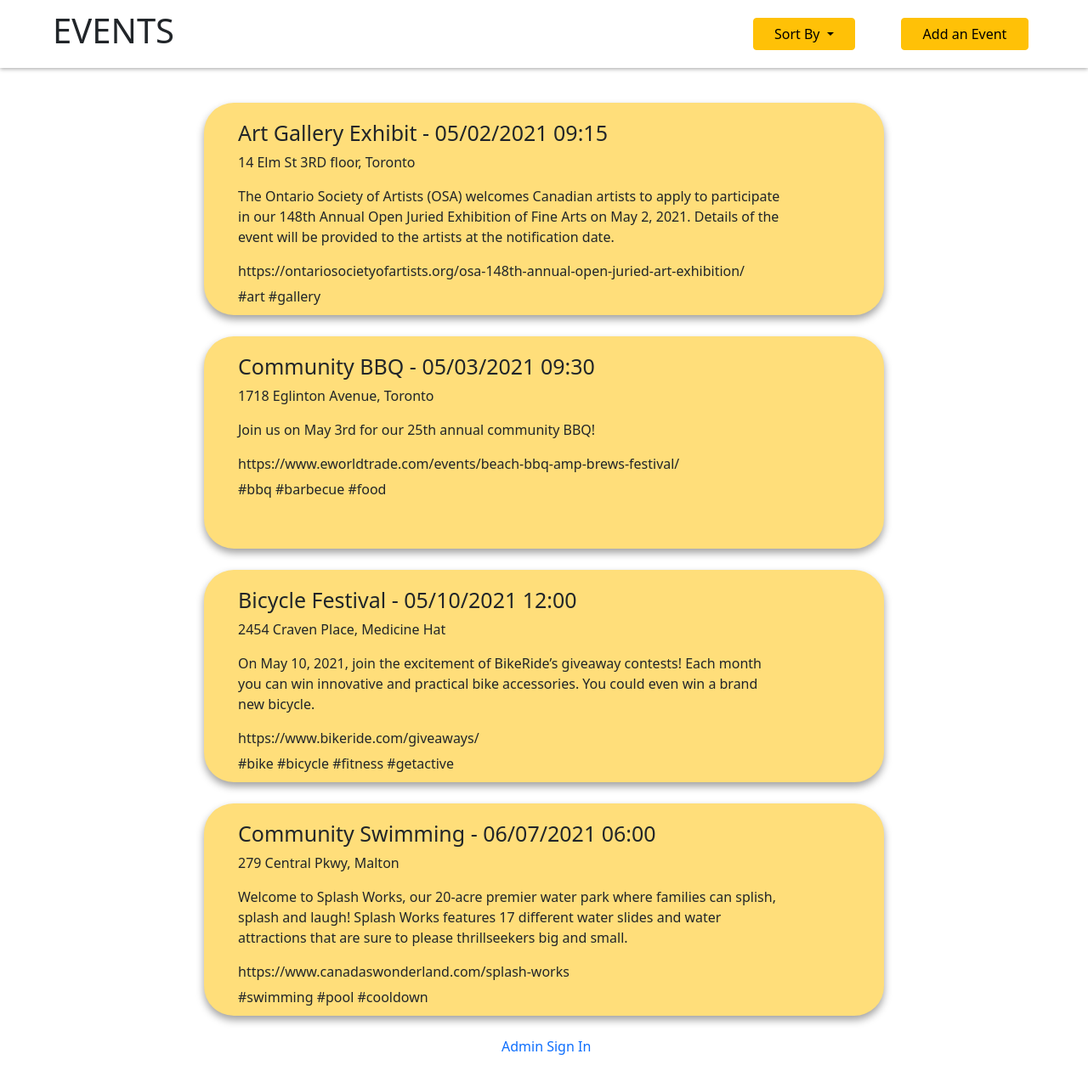
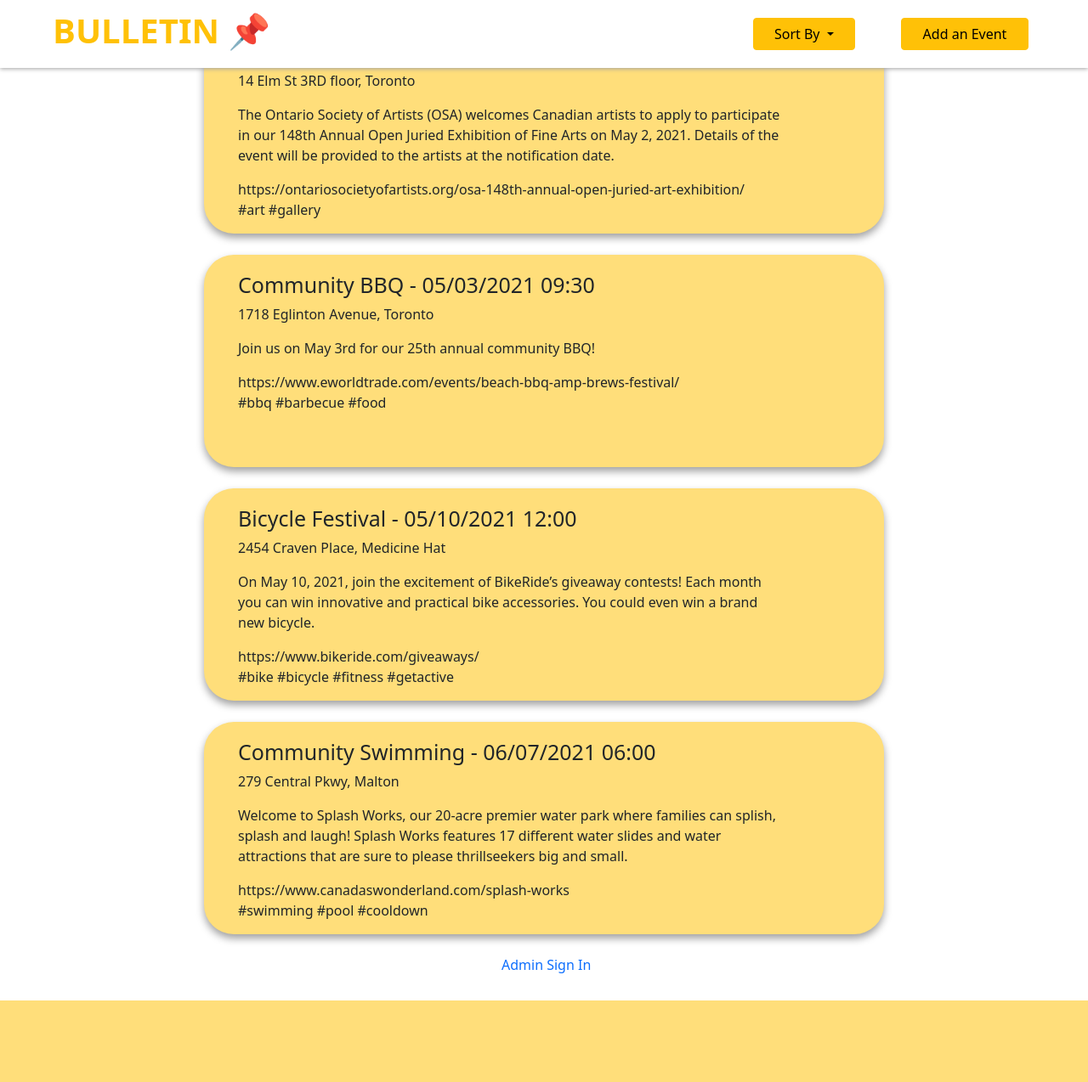
Before and after one commit to Jaxz102/bulletin, a Flask app: page / in a window 1280 px wide. Shown: the whole page at 85% size. After the commit the page ends 1178 px from the top, so only its background shows below. Run offline with Flask 2, Linux system fonts and the light colour scheme.

Commit message:
Did Title Styles

```diff
--- a/app.py
+++ b/app.py
@@ -11,8 +11,8 @@
     ["Art Gallery Exhibit", datetime.datetime(2021, 5, 2, 9, 15), "14 Elm St 3RD floor, Toronto", "The Ontario Society of Artists (OSA) welcomes Canadian artists to apply to participate in our 148th Annual Open Juried Exhibition of Fine Arts on May 2, 2021. Details of the event will be provided to the artists at the notification date.", "https://ontariosocietyofartists.org/osa-148th-annual-open-juried-art-exhibition/", "#art #gallery"]
 ]
 proposed = [
-    ["Community Church Session", datetime.datetime(2021, 6, 3, 9, 30), "Location", "Description", "Link", "#church #god #unity"],
-    ["Community Lunch", datetime.datetime(2021, 6, 3, 11, 30), "Location", "Description", "Link", "#lunch #yum #food"]
+    ["Church Session", datetime.datetime(2021, 6, 3, 9, 30), "3777  Baker Street, Owen Sound", "Join in on the worship and community outreach at Toronto Alliance Church (TAC)! We are committed to serving in the downtown community every two months. As a volunteer, you can pray, go downtown to serve a meal, provide food, or give money to go toward TTC bus tokens and fresh fruit.", "https://uachome.org/tac", "#church #god #unity"],
+    ["Community Lunch", datetime.datetime(2021, 6, 3, 11, 30), "2461  Fallon Drive, Stoney Point", "Grace Church invites you to its free monthly community lunch. Join us for a lunch of delicious soup, freshly baked rolls, a drink and dessert. Due to COVID, lunch will be take-out to enjoy in the privacy of your home. Safety protocols in place.", "https://www.toronto.com/events/10300431-991922-free-community-lunch/", "#lunch #yum #food"]
 ]
 
 def date_str(lst):
--- a/templates/add.html
+++ b/templates/add.html
@@ -13,7 +13,7 @@
     <body style="position: relative;">
         <nav class="navbar navbar-light bg-white align-items-center container-fluid" style="height: 80px; top: 0;">
             <!-- Navbar content -->
-            <a href="/" style="text-decoration: none; margin-left: 50px;"><h1 class="text-dark">ADD EVENTS</h1></a>
+            <a href="/" style="text-decoration: none; margin-left: 50px;"><h1 class="text-warning fw-bold">ADD EVENTS</h1></a>
             <div class="float-md-end me-5">
                 <a style="text-decoration: none; margin-right: 10px;" href="/"><button class="btn btn-outline-warning topcustom" style="width: 100px;">Go Back</button></a>
             </div>
--- a/templates/admin.html
+++ b/templates/admin.html
@@ -16,7 +16,7 @@
     <body style="position: relative;">
         <nav class="navbar navbar-light bg-white align-items-center container-fluid" style="height: 80px; position: fixed; top: 0; z-index: 2;">
             <!-- Navbar content -->
-            <a href="/" style="text-decoration: none; margin-left: 50px;"><h1 class="text-dark">ADMIN PANEL</h1></a>
+            <a href="/" style="text-decoration: none; margin-left: 50px;"><h1 class="text-warning fw-bold">ADMIN PANEL</h1></a>
             <div class="float-md-end me-5">
                 <a style="text-decoration: none; margin-right: 10px;" href="/login"><button class="btn btn-outline-warning topcustom" style="width: 100px;">Logout</button></a>
             </div>
@@ -34,8 +34,7 @@
             <div style="margin-left: 40px;">
                 <p>{{ event[2] }}</p>
                 <p>{{ event[3] }}</p>
-                <p>{{ event[4] }}</p>
-                <p>{{ event[5] }}</p>
+                <p>{{ event[4] }}<br>{{ event[5] }}</p>
             </div>
         </form>
         {% endfor %}
--- a/templates/index.html
+++ b/templates/index.html
@@ -18,7 +18,7 @@
     <body>
         <nav class="navbar navbar-light bg-white align-items-center container-fluid" style="height: 80px; position: fixed; top: 0;">
             <!-- Navbar content -->
-            <a href="/" style="text-decoration: none; margin-left: 50px;"><h1 class="text-dark">EVENTS</h1></a>
+            <a href="/" style="text-decoration: none; margin-left: 50px;"><h1 class="text-warning fw-bolder">BULLETIN 📌</h1></a>
             <div class="float-end me-5" style="position: relative;">
                 <button type="button" class="btn btn-warning dropdown-toggle" data-bs-toggle="dropdown" aria-expanded="false" style="margin-right: 50px; width: 120px;">
                     Sort By
@@ -36,18 +36,13 @@
 
 
         <div> <!-- List of events -->
-            <br>
-            <br>
-            <br>
-            <br>
             {% for i in range(lstlen) %}
             <div class="node nodefront" style="margin-top: 25px;" onclick="expand(this)">
                 <h2>{{eventsdb[i][0]}} - {{datelst[i]}}</h2>
                 <div style="margin-left: 40px;">
                     <p>{{eventsdb[i][2]}}</p>
                     <p style="width: 85%">{{eventsdb[i][3]}}</p>
-                    <p>{{eventsdb[i][4]}}</p>
-                    <p style="margin-top: -10px;">{{eventsdb[i][5]}}</p>
+                    <p>{{eventsdb[i][4]}}<br>{{eventsdb[i][5]}}</p>
 
                 </div>
             </div>
--- a/templates/login.html
+++ b/templates/login.html
@@ -15,7 +15,7 @@
     <body style="position: relative;">
         <nav class="navbar navbar-light bg-white align-items-center container-fluid" style="height: 80px; position: fixed; top: 0;">
             <!-- Navbar content -->
-            <a href="/" style="text-decoration: none; margin-left: 50px;"><h1 class="text-dark">EVENTS</h1></a>
+            <a href="/" style="text-decoration: none; margin-left: 50px;"><h1 class="text-warning fw-bold">LOGIN</h1></a>
 
 
 
```
